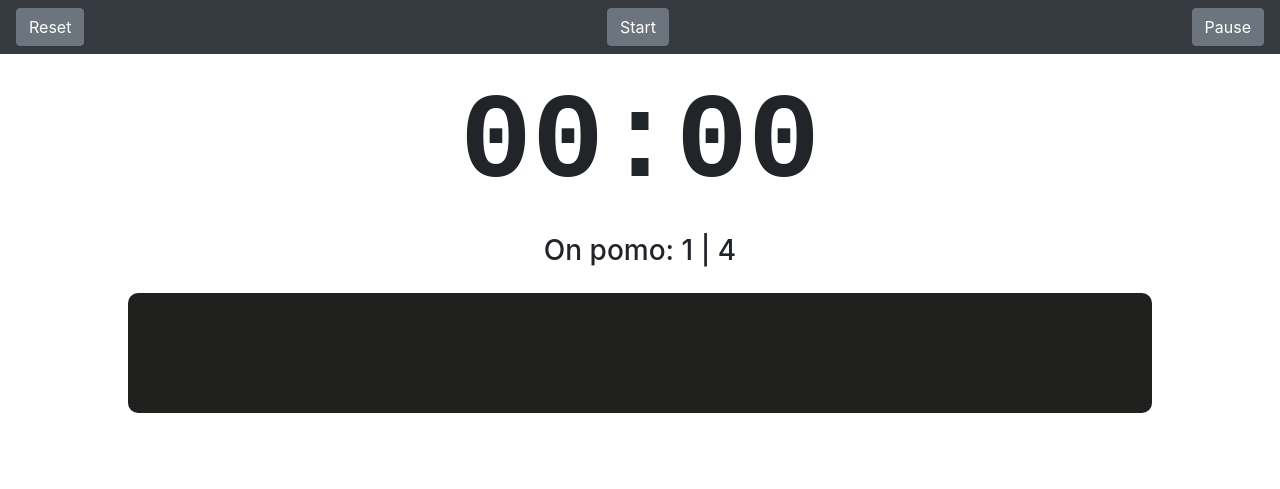
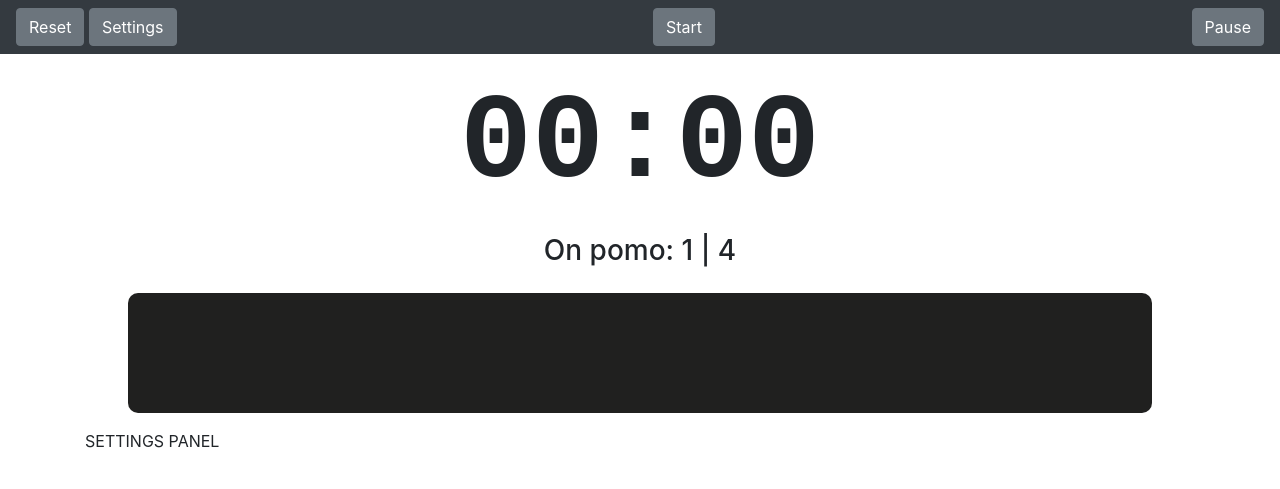
Before and after one commit to rodrigo-ceccato/easyPomo, a plain HTML site: page index.html in a window 1280 px wide. Drawn offline with nearby package versions, Linux system fonts and the light colour scheme.

Commit message:
Add settings panel show/hide logic

```diff
--- a/index.html
+++ b/index.html
@@ -15,7 +15,10 @@
 
 
 <nav class="navbar navbar-dark bg-dark">
-    <button type="button" class="btn btn-secondary" onclick="resetPomo()" id="resetButton">Reset</button>
+    <div>
+      <button type="button" class="btn btn-secondary" onclick="resetPomo()" id="resetButton">Reset</button>
+      <button type="button" class="btn btn-secondary" onclick="toggleSettings()" id="settingsButton">Settings</button>
+    </div>
     <button type="button" class="btn btn-secondary" onclick="startOrResume()" id="resumeButton">Start</button>
     <button type="button" class="btn btn-secondary" onclick="pausePomo()" id="pauseButton">Pause</button>
 </nav>
@@ -30,6 +33,14 @@
 </div>
 
 
+<div id="settingsPanel">
+<footer class="footer mt-auto py-3">
+  <div class="container">
+    <p>SETTINGS PANEL</p>
+  </div>
+</footer>
+</div>
+
 <script src="js/pomodoro.js"></script>
 
 </body>
--- a/js/pomodoro.js
+++ b/js/pomodoro.js
@@ -13,8 +13,13 @@ let isLongResting = false;
 let isCounting = false;
 let isResting = false;
 
+// interface variables
+let showSettings = true;
+
 displayTimer(0);
 resetButtonElem = document.getElementById("resetButton");
+settiButtonElem = document.getElementById("settingsButton");
+settiPanelElem   = document.getElementById("settingsPanel");
 var alertAudio = new Audio('sfx/bell.mp3');
 
 
@@ -41,6 +46,16 @@ function togglePause(){
         pausePomo();
     } else {
         startOrResume();
+    }
+}
+
+function toggleSettings(){
+    if (showSettings) {
+        settingsPanel.style.display = "none";
+        showSettings = false;
+    } else {
+        settingsPanel.style.display = "block";
+        showSettings = true;
     }
 }
 
```
